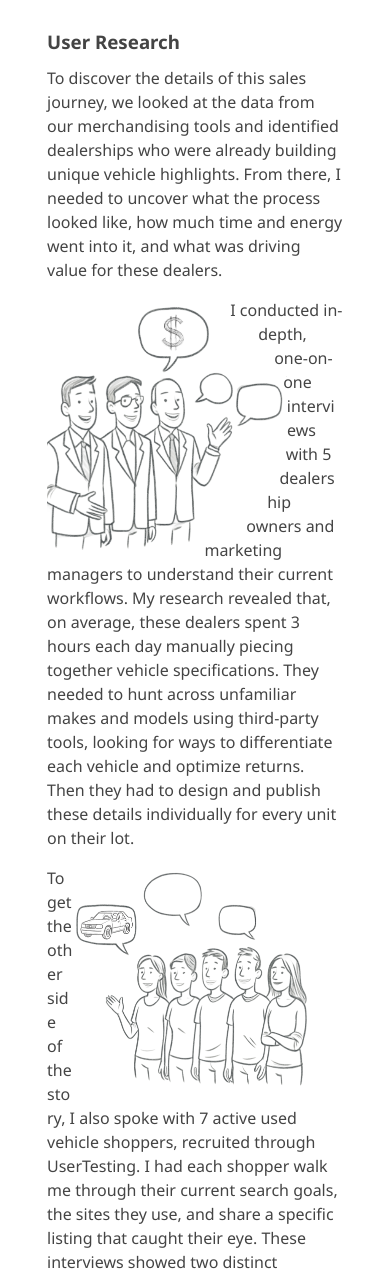
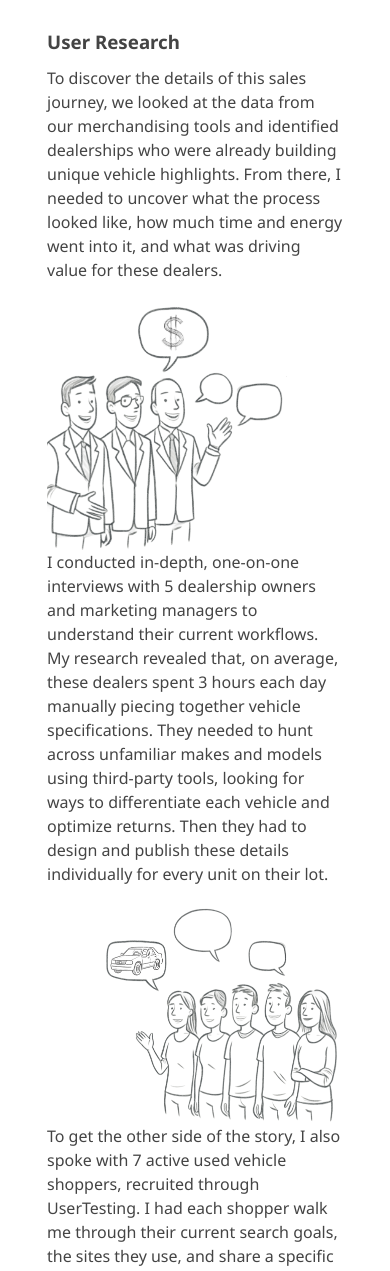
Before and after one commit to ralox/barnett.cc, a React (Create React App) app: page /work/upgrades in a window 390 px wide. Shown: the part 2966-4237 px from the top of the page. Built offline with nearby package versions, Linux system fonts and the light colour scheme.

Commit message:
update rec titles

```diff
--- a/src/components/Recs.js
+++ b/src/components/Recs.js
@@ -65,7 +65,7 @@ export default function Recs() {
       id: 2,
       recName:"John Woodruff",
       imgSrc:"john.png",
-      recTitle:"Senior Software Engineer - Mosaic",
+      recTitle:"Team Lead Engineer - HiBob",
       recQuote:"Dave is one of the best designers I've ever worked with... As both a designer and a person I would work with Dave again in a heartbeat."
     },
     {
@@ -79,7 +79,7 @@ export default function Recs() {
       id: 4,
       recName:"Jeffrey Riggle",
       imgSrc:"riggle.png",
-      recTitle:"Staff Software Engineer - Mosaic",
+      recTitle:"Tech Lead - HiBob",
       recQuote:"Dave is an absolute rockstar designer. He has an unbelievable talent for taking complex and abstract problems and boiling them down to solid, well understood, and high fidelity mocks."
     },
   ]
--- a/src/styles/upgrades.css
+++ b/src/styles/upgrades.css
@@ -44,6 +44,17 @@
         display: inline;
         aspect-ratio: 1.5/1;
     }
+}
+
+.illustration-dealers {
+    float: left;
+    width: clamp(15em,30%,100%);
+    shape-outside: circle();
+}
+
+.illustration-shoppers {
+    float: right;
+    width: clamp(15em,30%,100%);
 }
 
 /* C-W-R MOCKS */
@@ -188,4 +199,12 @@
         font-size: 1rem;
         flex-flow: column nowrap;
     }
+
+    .illustration-dealers {
+        float: none;
+    }
+    .illustration-shoppers {
+        float: none;
+        justify-self: end;
+    }
 }
--- a/src/views/projects/upgrades.js
+++ b/src/views/projects/upgrades.js
@@ -109,23 +109,11 @@ export default function Upgrades() {
                   <p>
                     To discover the details of this sales journey, we looked at the data from our merchandising tools and identified dealerships who were already building unique vehicle highlights. From there, I needed to uncover what the process looked like, how much time and energy went into it, and what was driving value for these dealers.
                   </p>
-                  <img className="lazy-load" lazy-src={process.env.PUBLIC_URL + "/img/dealers.png"} alt=""
-                    style={{
-                      float:"left",
-                      width:"clamp(15em,30%,100%",
-                      shapeOutside:"circle()",
-                    }}
-                  />
+                  <img className="lazy-load illustration-dealers" lazy-src={process.env.PUBLIC_URL + "/img/dealers.png"} alt=""/>
                   <p>
                     I conducted in-depth, one-on-one interviews with 5 dealership owners and marketing managers to understand their current workflows. My research revealed that, on average, these dealers spent 3 hours each day manually piecing together vehicle specifications. They needed to hunt across unfamiliar makes and models using third-party tools, looking for ways to differentiate each vehicle and optimize returns. Then they had to design and publish these details individually for every unit on their lot.
                   </p>
-                  <img className="lazy-load" lazy-src={process.env.PUBLIC_URL + "/img/shoppers.png"} alt=""
-                    style={{
-                      float:"right",
-                      width:"clamp(15em,30%,100%)",
-                      marginRight:"10%"
-                    }}
-                  />
+                  <img className="lazy-load illustration-shoppers" lazy-src={process.env.PUBLIC_URL + "/img/shoppers.png"} alt=""/>
                   <p>
                     To get the other side of the story, I also spoke with 7 active used vehicle shoppers, recruited through UserTesting. I had each shopper walk me through their current search goals, the sites they use, and share a specific listing that caught their eye. These interviews showed two distinct behaviors: <em>feature-driven shoppers</em> seeking specific capabilities, likely at a premium, and <em>value-driven shoppers</em> who quickly dismiss higher-priced options if the justification isn't obvious.
                   </p>
```
